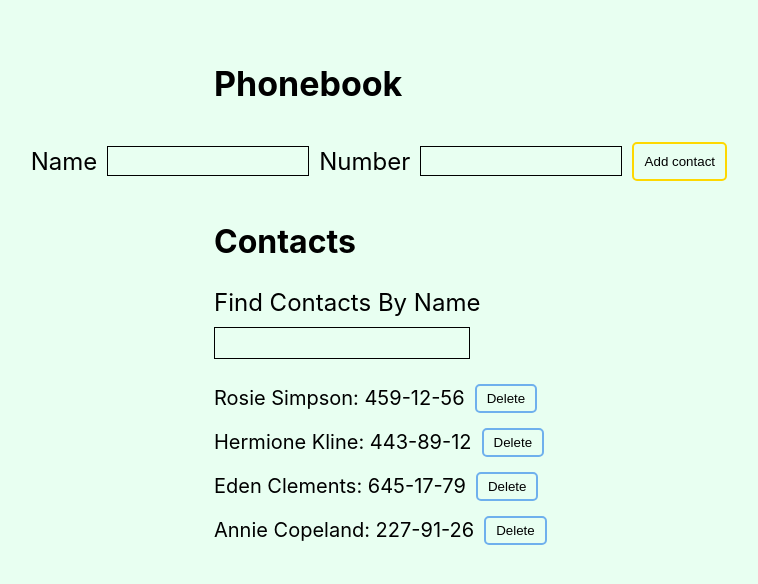
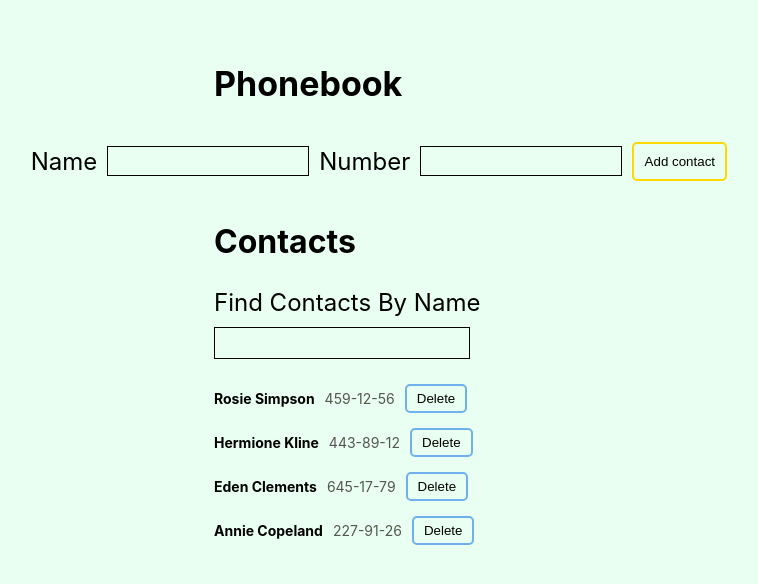
Before and after one commit to VeronikaVS90/goit-react-hw-02-phonebook, a React (Create React App) app: page / in a window 1280 px wide. Shown: the top 584 px of the page, without its empty margins (226-984 px from the left). Built offline with nearby package versions, Linux system fonts and the light colour scheme.

Commit message:
bugfix/ContactListItems

```diff
--- a/src/components/ContactList/ContactList.jsx
+++ b/src/components/ContactList/ContactList.jsx
@@ -1,29 +1,18 @@
 import PropTypes from 'prop-types';
-import {
-  ContactsList,
-  ConctactListItem,
-  DeleteButton,
-} from './ContactList.styled';
+import { ContactsList } from './ContactList.styled';
+import { ContactListItems } from './ContactListItems/ContactListItems';
 
 export const ContactList = ({ contacts, deleteContact }) => {
   return (
-    <>
-      <ContactsList>
-        {contacts.map(contact => (
-          <ConctactListItem key={contact.id}>
-            {contact.name}: {contact.number}
-            <DeleteButton
-              type="button"
-              onClick={() => {
-                deleteContact(contact.id);
-              }}
-            >
-              Delete
-            </DeleteButton>
-          </ConctactListItem>
-        ))}
-      </ContactsList>
-    </>
+    <ContactsList>
+      {contacts.map(contact => (
+        <ContactListItems
+          key={contact.id}
+          contact={contact}
+          deleteContact={deleteContact}
+        />
+      ))}
+    </ContactsList>
   );
 };
 
@@ -33,7 +22,7 @@ ContactList.propTypes = {
       id: PropTypes.string.isRequired,
       name: PropTypes.string.isRequired,
       number: PropTypes.string.isRequired,
-    })
-  ),
+    }).isRequired
+  ).isRequired,
   deleteContact: PropTypes.func.isRequired,
 };
--- a/src/components/ContactList/ContactList.styled.jsx
+++ b/src/components/ContactList/ContactList.styled.jsx
@@ -8,23 +8,3 @@ export const ContactsList = styled.ul`
   padding: 0;
   margin: 0;
 `;
-
-export const ConctactListItem = styled.li`
-  display: flex;
-  gap: 10px;
-  align-items: center;
-  font-size: 20px;
-`;
-
-export const DeleteButton = styled.button`
-  cursor: pointer;
-  padding: 5px 10px;
-  border-radius: 5px;
-  border: 2px solid #6fb0ed;
-  background-color: transparent;
-  &:hover,
-  &:focus {
-    color: #fff;
-    background-color: #6fb0ed;
-  }
-`;
--- /dev/null
+++ b/src/components/ContactList/ContactListItems/ContactListItems.jsx
@@ -0,0 +1,25 @@
+import PropTypes from 'prop-types';
+import { ConctactListItem, ContactName, ContactNumber, DeleteButton } from './ContactListItems.styled';
+
+export const ContactListItems = ({ contact, deleteContact }) => {
+  const handleDelete = () => {
+    deleteContact(contact.id);
+  };
+
+  return (
+    <ConctactListItem>
+      <ContactName>{contact.name}</ContactName>
+      <ContactNumber>{contact.number}</ContactNumber>
+      <DeleteButton onClick={handleDelete}>Delete</DeleteButton>
+    </ConctactListItem>
+  );
+};
+
+ContactListItems.propTypes = {
+  contact: PropTypes.exact({
+    id: PropTypes.string.isRequired,
+    name: PropTypes.string.isRequired,
+    number: PropTypes.string.isRequired,
+  }).isRequired,
+  deleteContact: PropTypes.func.isRequired,
+};
--- /dev/null
+++ b/src/components/ContactList/ContactListItems/ContactListItems.styled.jsx
@@ -0,0 +1,31 @@
+import styled from '@emotion/styled';
+
+export const ConctactListItem = styled.li`
+  display: flex;
+  gap: 10px;
+  align-items: center;
+  font-size: 20px;
+`;
+
+export const ContactName = styled.span`
+  font-weight: bold;
+  font-size: 14px;
+`;
+
+export const ContactNumber = styled.span`
+  color: #555;
+  font-size: 14px;
+`;
+
+export const DeleteButton = styled.button`
+  cursor: pointer;
+  padding: 5px 10px;
+  border-radius: 5px;
+  border: 2px solid #6fb0ed;
+  background-color: transparent;
+  &:hover,
+  &:focus {
+    color: #fff;
+    background-color: #6fb0ed;
+  }
+`;
```
